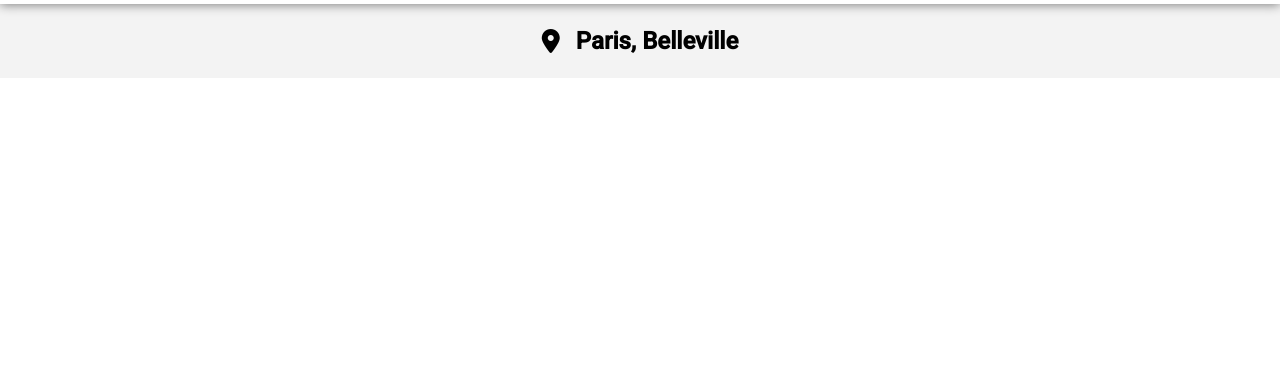
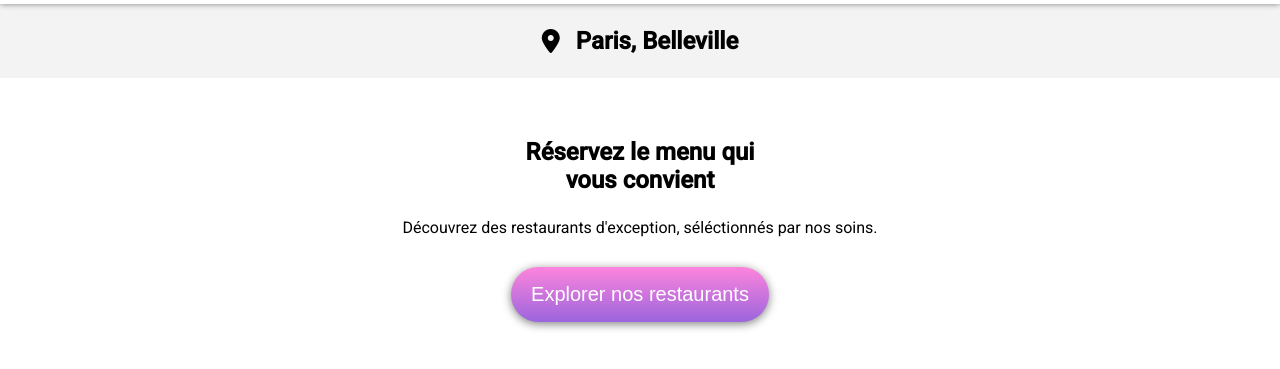
Before and after one commit to DrNarco/ohmyfood, a plain HTML site: page index.html in a window 1280 px wide. Shown: the part 85-454 px from the top of the page. Drawn offline with Linux system fonts and the light colour scheme; a web font is replaced by a local one.

Commit message:
discovery

```diff
--- a/index.html
+++ b/index.html
@@ -10,17 +10,23 @@
 </head>
 
 <body>
-
+<!-- header -->
     <header>
         <h1>ohmyfood</h1>
     </header>
-
+<!-- main -->
 <main>
+<!-- location -->
 <div class="location">
     <i class="fa-solid fa-location-dot"></i>
     <h2>Paris, Belleville</h2>
 </div>
-
+<!-- discovery -->
+<section class="discovery">
+<h3>Réservez le menu qui <br>vous convient</h3>
+<p>Découvrez des restaurants d'exception, séléctionnés par nos soins.</p>
+<button>Explorer nos restaurants</button>
+</section>
 </main>
 
 </body>
--- a/style.css
+++ b/style.css
@@ -1,21 +1,23 @@
 @import url('https://fonts.googleapis.com/css2?family=Raleway:wght@300;400&family=Shrikhand&display=swap');
 @import url('https://fonts.googleapis.com/css2?family=Raleway:wght@300;400&family=Roboto:wght@300;400;500&family=Shrikhand&display=swap');
 
+/* body */
 body
 {
     margin: 0px;
     font-family: 'roboto', sans-serif;
 }
-
+/* header */
 header
 {
     font-family: 'Shrikhand', cursive;
     text-align: center;
-    box-shadow: 0 1px 10px 0 grey;
+    box-shadow: 0 0 6px 0 grey;
     padding: 4px;
     position: relative;
 }
 
+/* location */
 main .location
 {
     display: flex;
@@ -31,3 +33,39 @@ main .location i
 {
     font-size: 24px;
 }
+
+/* discovery */
+.discovery
+{
+    text-align: center;
+}
+
+.discovery h3
+{
+    margin-top: 60px;
+    font-size: 24px;
+}
+
+.discovery p
+{
+    font-size: 16px;
+    margin-bottom: 30px;
+}
+
+.discovery button
+{
+    color: white;
+    font-size: 20px;
+    border: none;
+    padding: 16px 20px;
+    border-radius: 32px;
+    box-shadow: 0px 2px 10px 0px grey;
+    background-image: linear-gradient(to top, rgba(147, 86, 220, 0.9), rgba(255, 121, 218, 0.9));
+    transition: transform 200ms;
+}
+
+.discovery button:hover
+{
+    transform: scale(1.04);
+    opacity: 0.9;
+}
```
